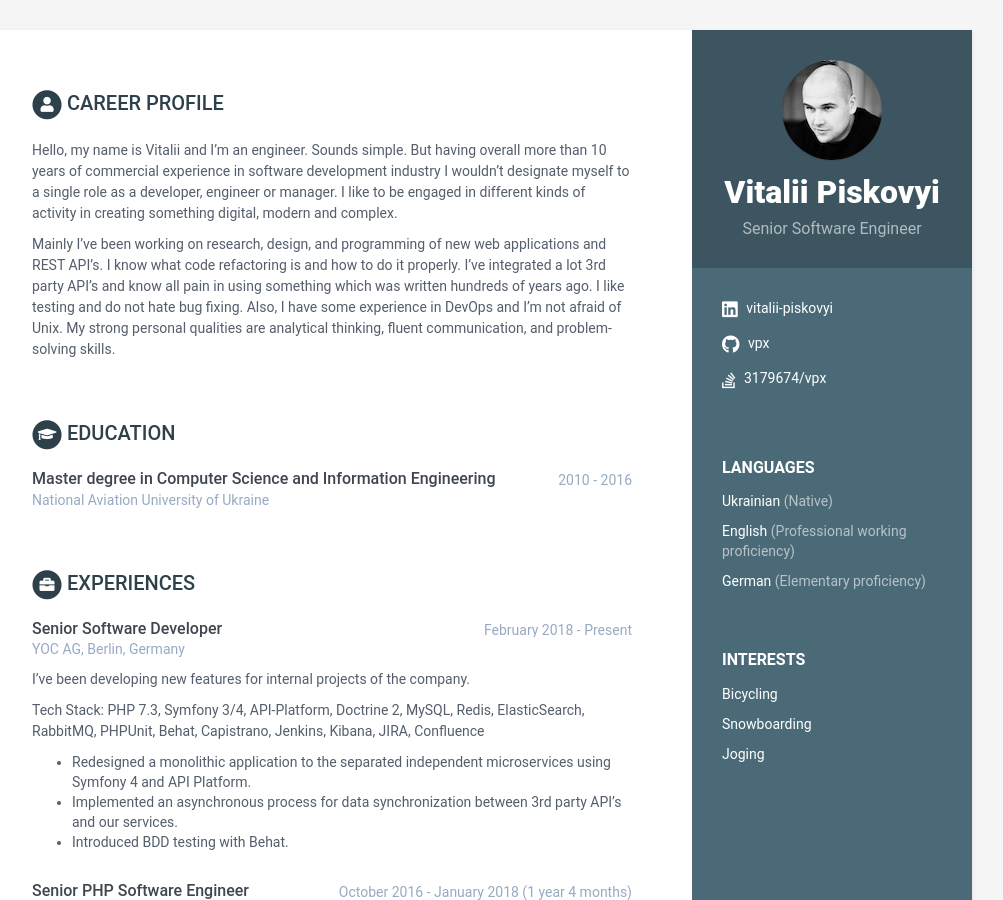
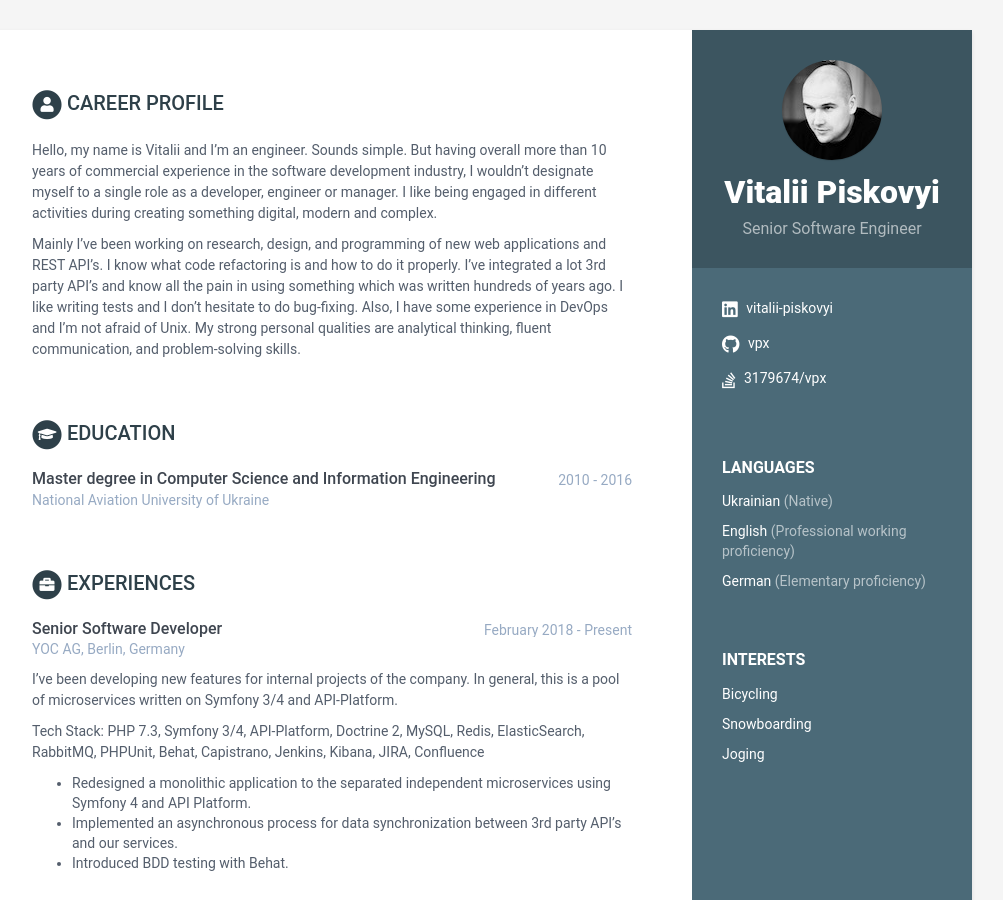
Before and after one commit to vpx/cv, a Jekyll site: the page built from index.html, in a window 1280 px wide and 900 px high. Shown: the whole window, without its empty margins (168-1171 px from the left). Built offline with Jekyll 4.4.1, drawn with Linux system fonts in a browser that asks for light colours.

Commit message:
a couple of adjustments

```diff
--- a/_data/data.yaml
+++ b/_data/data.yaml
@@ -26,12 +26,12 @@ career-profile:
   title: Career Profile
   summary: |
     Hello, my name is Vitalii and I'm an engineer. Sounds simple. But having overall more than 10 years of commercial experience
-    in software development industry I wouldn't designate myself to a single role as a developer, engineer or manager.
-     I like to be engaged in different kinds of activity in creating something digital, modern and complex.
+    in the software development industry, I wouldn't designate myself to a single role as a developer, engineer or manager.
+    I like being engaged in different activities during creating something digital, modern and complex.
 
     Mainly I've been working on research, design, and programming of new web applications and REST API's.
-    I know what code refactoring is and how to do it properly. I've integrated a lot 3rd party API's and know all pain
-    in using something which was written hundreds of years ago. I like testing and do not hate bug fixing.
+    I know what code refactoring is and how to do it properly. I've integrated a lot 3rd party API's and know all the pain
+    in using something which was written hundreds of years ago. I like writing tests and I don't hesitate to do bug-fixing.
     Also, I have some experience in DevOps and I'm not afraid of Unix. My strong personal qualities are analytical thinking,
     fluent communication, and problem-solving skills.
 
@@ -45,7 +45,8 @@ experiences:
     time: February 2018 - Present
     company: YOC AG, Berlin, Germany
     details: |
-      I've been developing new features for internal projects of the company.
+      I've been developing new features for internal projects of the company. In general, this is a pool of microservices
+      written on Symfony 3/4 and API-Platform.
 
       Tech Stack: PHP 7.3, Symfony 3/4, API-Platform, Doctrine 2, MySQL, Redis, ElasticSearch, RabbitMQ, PHPUnit, Behat,
       Capistrano, Jenkins, Kibana, JIRA, Confluence
```
